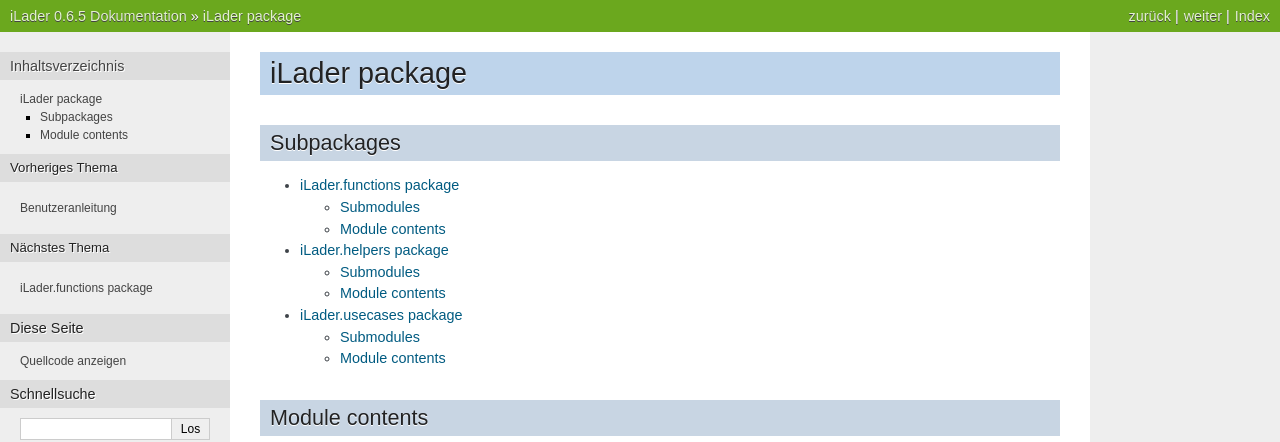
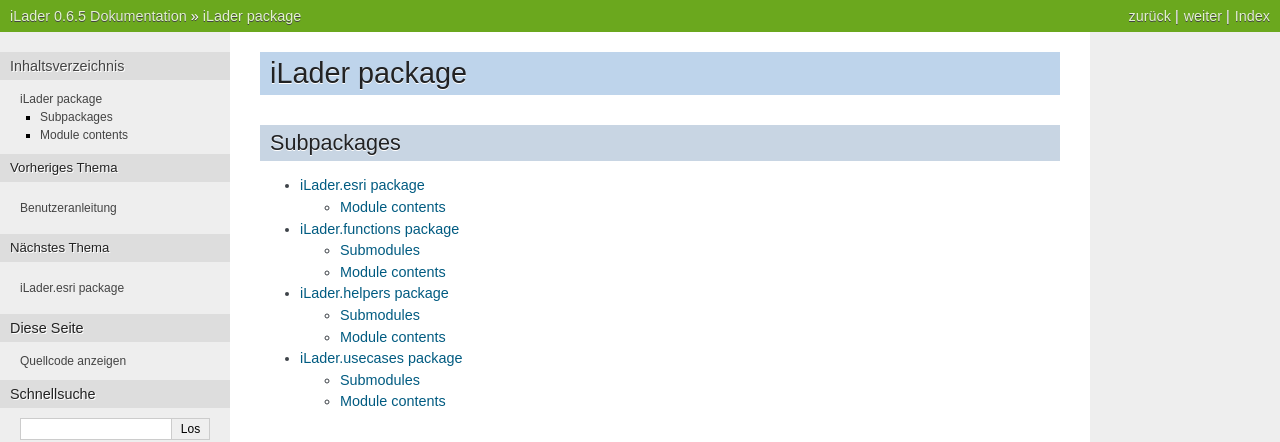
Before and after one commit to AGIBE/iLader, a Sphinx documentation site: the page built from docs/iLader.rst, in a window 1280 px wide, cut to the strip 0-442 px from the top of the page. Built offline with Sphinx 7.4.7, drawn with Linux system fonts in a browser that asks for light colours.

Commit message:
Doku aktualisiert.

```diff
--- /dev/null
+++ b/docs/iLader.esri.rst
@@ -0,0 +1,10 @@
+iLader.esri package
+===================
+
+Module contents
+---------------
+
+.. automodule:: iLader.esri
+    :members:
+    :undoc-members:
+    :show-inheritance:
--- a/docs/iLader.rst
+++ b/docs/iLader.rst
@@ -6,6 +6,7 @@ Subpackages
 
 .. toctree::
 
+    iLader.esri
     iLader.functions
     iLader.helpers
     iLader.usecases
--- a/docs/uebersicht.rst
+++ b/docs/uebersicht.rst
@@ -40,7 +40,9 @@ Die Funktionen sind einerseits in der Tabelle TB_FUNCTION definiert und anderers
 #. :py:mod:`.IndicesVek3`
 #. :py:mod:`.KopieVek3Ersatz`
 #. :py:mod:`.TransferVek2`
+#. :py:mod:`.Transfer2Vek2`
 #. :py:mod:`.TransferVek1`
+#. :py:mod:`.Transfer2Vek1`
 #. :py:mod:`.KopieRas1Neu`
 #. :py:mod:`.KopieRas1Ersatz`
 #. :py:mod:`.AktuellerZeitstand`
```
Also changed, not shown: docs/iLader.functions.rst (+10 -0 lines).
